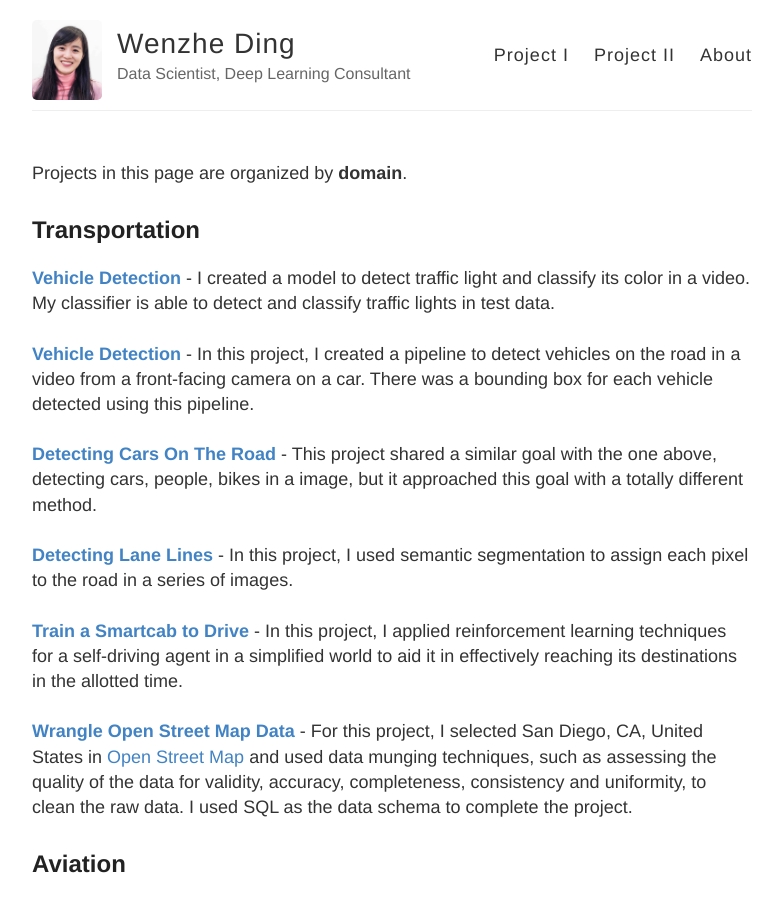
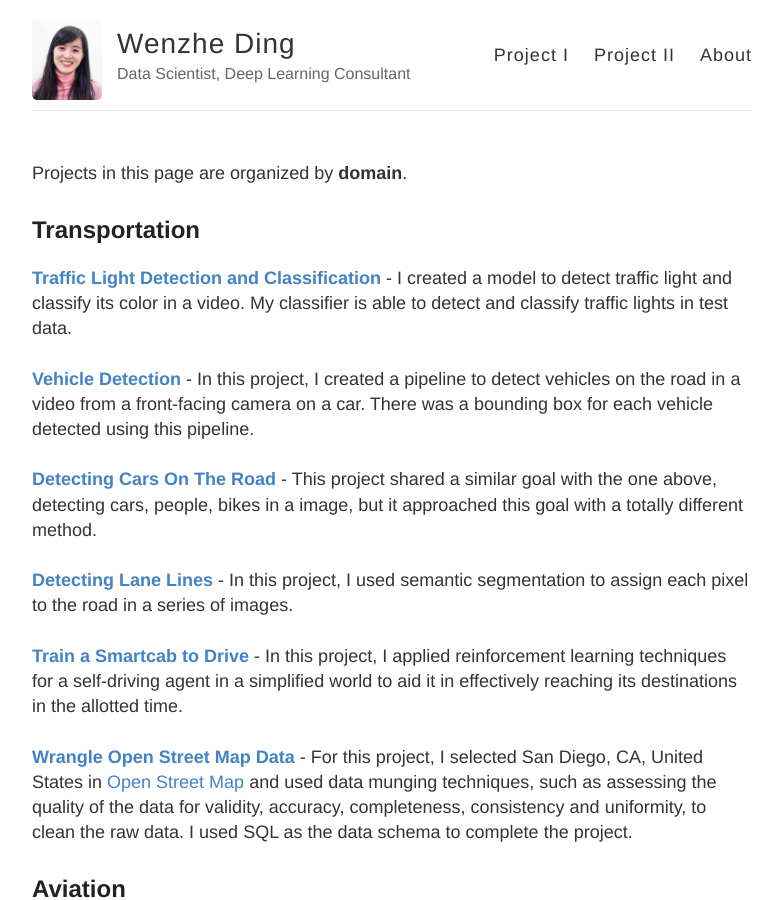
Before and after one commit to wzding/deprecated_wzding.github.io, a Jekyll site: the page built from project1.md, in a window 1280 px wide and 900 px high. Shown: the whole window, without its empty margins (248-1030 px from the left). Built offline with Jekyll 4.4.1, drawn with Linux system fonts in a browser that asks for light colours.

Commit message:
changed project title

```diff
--- a/project1.md
+++ b/project1.md
@@ -6,7 +6,7 @@ permalink: /project1/
 Projects in this page are organized by **domain**.
 
 ## Transportation
-<a href="https://wzding.github.io/wzding.github.io/projects/Traffic_Light_Detection_and_Classification.html" target="_blank">**Vehicle Detection**</a> - I created a model to detect traffic light and classify its color in a video. My classifier is able to detect and classify traffic lights in test data.
+<a href="https://wzding.github.io/wzding.github.io/projects/Traffic_Light_Detection_and_Classification.html" target="_blank">**Traffic Light Detection and Classification**</a> - I created a model to detect traffic light and classify its color in a video. My classifier is able to detect and classify traffic lights in test data.
 <br><br><a href="https://wzding.github.io/wzding.github.io/projects/Vehicle_Detection.html" target="_blank">**Vehicle Detection**</a> - In this project, I created a pipeline to detect vehicles on the road in a video from a front-facing camera on a car. There was a bounding box for each vehicle detected using this pipeline.
 <br><br><a href="https://wzding.github.io/wzding.github.io/projects/Object_Detection_MobileNets_SSD.html" target="_blank">**Detecting Cars On The Road**</a> - This project shared a similar goal with the one above, detecting cars, people, bikes in a image, but it approached this goal with a totally different method.
 <br><br><a href="https://wzding.github.io/wzding.github.io/projects/Semantic_Segmentation.html" target="_blank">**Detecting Lane Lines**</a> - In this project, I used semantic segmentation to assign each pixel to the road in a series of images.
```
